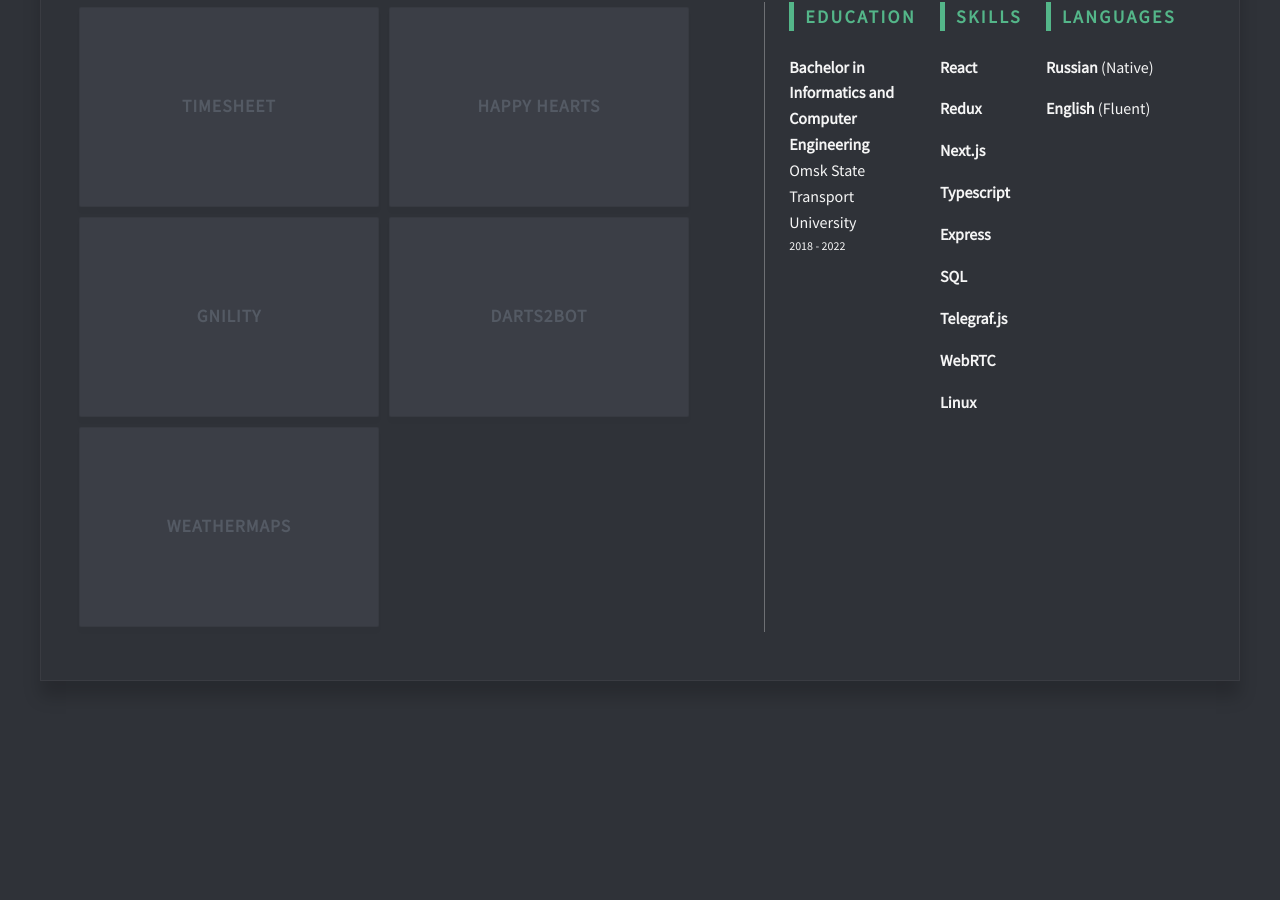
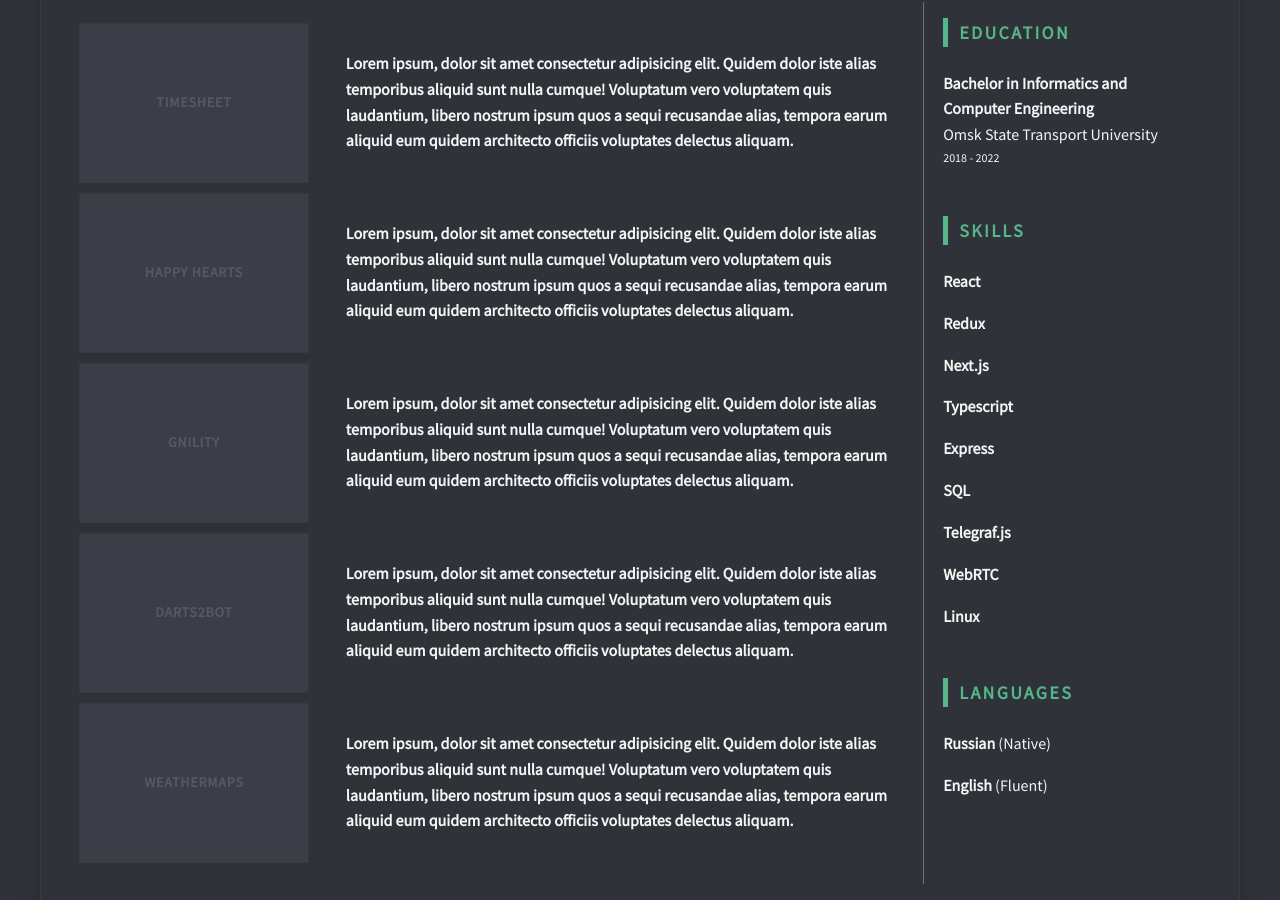
Before and after one commit to h4x0rlol/Blog, a Next.js app in the folder client/: page / in a window 1280 px wide. Shown: the part 346-1246 px from the top of the page. Before the commit the page ends 1075 px from the top, so only its background shows below. Built offline with nearby package versions, Linux system fonts and the light colour scheme.

Commit message:
add description to projects

```diff
--- a/client/components/Projects.jsx
+++ b/client/components/Projects.jsx
@@ -55,6 +55,7 @@ const Projects = () => {
   return (
     <div className={styles.container}>
       <div className={styles.items}>
+        <div className={styles.project}>
           <a
             className={styles.item}
             id="item"
@@ -94,6 +95,16 @@ const Projects = () => {
             </svg>
           </a>
 
+          <div className={styles.project_description}>
+            Lorem ipsum, dolor sit amet consectetur adipisicing elit. Quidem
+            dolor iste alias temporibus aliquid sunt nulla cumque! Voluptatum
+            vero voluptatem quis laudantium, libero nostrum ipsum quos a sequi
+            recusandae alias, tempora earum aliquid eum quidem architecto
+            officiis voluptates delectus aliquam.
+          </div>
+        </div>
+
+        <div className={styles.project}>
           <a
             className={styles.item}
             id="item"
@@ -133,6 +144,16 @@ const Projects = () => {
             </svg>
           </a>
 
+          <div className={styles.project_description}>
+            Lorem ipsum, dolor sit amet consectetur adipisicing elit. Quidem
+            dolor iste alias temporibus aliquid sunt nulla cumque! Voluptatum
+            vero voluptatem quis laudantium, libero nostrum ipsum quos a sequi
+            recusandae alias, tempora earum aliquid eum quidem architecto
+            officiis voluptates delectus aliquam.
+          </div>
+        </div>
+
+        <div className={styles.project}>
           <a
             className={styles.item}
             id="item"
@@ -172,6 +193,16 @@ const Projects = () => {
             </svg>
           </a>
 
+          <div className={styles.project_description}>
+            Lorem ipsum, dolor sit amet consectetur adipisicing elit. Quidem
+            dolor iste alias temporibus aliquid sunt nulla cumque! Voluptatum
+            vero voluptatem quis laudantium, libero nostrum ipsum quos a sequi
+            recusandae alias, tempora earum aliquid eum quidem architecto
+            officiis voluptates delectus aliquam.
+          </div>
+        </div>
+
+        <div className={styles.project}>
           <a
             className={styles.item}
             id="item"
@@ -179,7 +210,7 @@ const Projects = () => {
             target="_blank"
           >
             <svg
-            preserveAspectRatio="xMiYMid slice"
+              preserveAspectRatio="xMidYMid slice"
               viewBox="0 0 300 200"
               className={styles.svg}
             >
@@ -211,6 +242,16 @@ const Projects = () => {
             </svg>
           </a>
 
+          <div className={styles.project_description}>
+            Lorem ipsum, dolor sit amet consectetur adipisicing elit. Quidem
+            dolor iste alias temporibus aliquid sunt nulla cumque! Voluptatum
+            vero voluptatem quis laudantium, libero nostrum ipsum quos a sequi
+            recusandae alias, tempora earum aliquid eum quidem architecto
+            officiis voluptates delectus aliquam.
+          </div>
+        </div>
+
+        <div className={styles.project}>
           <a
             className={styles.item}
             id="item"
@@ -249,6 +290,15 @@ const Projects = () => {
               </g>
             </svg>
           </a>
+
+          <div className={styles.project_description}>
+            Lorem ipsum, dolor sit amet consectetur adipisicing elit. Quidem
+            dolor iste alias temporibus aliquid sunt nulla cumque! Voluptatum
+            vero voluptatem quis laudantium, libero nostrum ipsum quos a sequi
+            recusandae alias, tempora earum aliquid eum quidem architecto
+            officiis voluptates delectus aliquam.
+          </div>
+        </div>
       </div>
 
       <Skills />
--- a/client/components/Skills.jsx
+++ b/client/components/Skills.jsx
@@ -4,7 +4,7 @@ import styles from "../styles/Skills.module.scss";
 const Skills = () => {
   return (
     <div className={styles.education}>
-      <section styles={styles.education_section}>
+      <section className={styles.education_section}>
         <h3 className={styles.section_header}>Education</h3>
         <ul className={styles.section_ul}>
           <li className={styles.section_li}>
--- a/client/styles/Header.module.scss
+++ b/client/styles/Header.module.scss
@@ -6,14 +6,15 @@
 
 .header_content {
   display: flex;
-  width: 100%;
-  justify-content: space-between;
+  flex-wrap: wrap;
   margin-right: -15px;
   margin-left: -15px;
+  align-items: center;
 }
 
 .header_name {
-  width: 100%;
+  flex: 0 0 75%;
+  max-width: 75%;
 }
 
 .header_name_text {
--- a/client/styles/Projects.module.scss
+++ b/client/styles/Projects.module.scss
@@ -1,26 +1,31 @@
+@import "./variables";
+
 .container {
   display: flex;
-  width: 100%;
-  -moz-box-pack: justify;
-  justify-content: space-between;
+  flex-wrap: wrap;
   margin-right: -15px;
   margin-left: -15px;
 }
 
-.projects {
+.project {
+  display: flex;
+  flex-direction: row;
   width: 100%;
+  justify-content: space-between;
 }
 
-$db: #2f3238;
-$dc: #f5f5f5;
-$lb: #f9f9f9;
-$lc: #1a1a1a;
-$l: #1abc89;
+.project_description {
+  display: flex;
+  align-self: center;
+  padding-left: 2rem;
+  padding-right: 2rem;
+}
 
 .items {
-  display: flex;
-  flex-flow: row wrap;
-  width: 100%;
+  padding-bottom: 1rem;
+  padding-top: 1rem;
+  flex: 0 0 75%;
+  max-width: 75%;
 }
 
 .item {
@@ -29,8 +34,8 @@ $l: #1abc89;
   justify-content: center;
   position: relative;
   overflow: hidden;
-  width: 300px;
-  height: 200px;
+  width: 100%;
+  height: 160px;
   margin: 5px;
   cursor: pointer;
   background-color: lighten($db, 5);
@@ -84,4 +89,8 @@ $l: #1abc89;
   .items {
     padding-top: 1rem;
   }
+
+  .project {
+    flex-direction: column;
+  }
 }
--- a/client/styles/Skills.module.scss
+++ b/client/styles/Skills.module.scss
@@ -1,9 +1,10 @@
 .education {
-  display: flex;
-  flex-direction: row;
+  flex: 0 0 25%;
+  max-width: 25%;
   border-left: 1px solid rgba(255, 255, 255, 0.3);
   font-size: 1rem;
-  padding-left: 1.5rem;
+  padding-left: 1.2rem;
+  padding-right: 1.5rem;
   padding-bottom: 1.5rem;
 }
 
@@ -61,12 +62,12 @@
 
 .skills {
   padding-bottom: 1rem;
-  padding-left: 1.5rem;
+  padding-top: 1rem;
 }
 
 .languages {
   padding-bottom: 1rem;
-  padding-left: 1.5rem;
+  padding-top: 1rem;
 }
 
 .muted {
@@ -78,14 +79,5 @@
     border-left: 0;
     padding-left: 0.2rem;
     border-bottom: 1px solid rgba(255, 255, 255, 0.3);
-    flex-direction: column;
-  }
-
-  .skills {
-    padding-left: 0;
-  }
-
-  .languages {
-    padding-left: 0;
   }
 }
--- /dev/null
+++ b/client/styles/_variables.scss
@@ -0,0 +1,5 @@
+$db: #2f3238;
+$dc: #f5f5f5;
+$lb: #f9f9f9;
+$lc: #1a1a1a;
+$l: #1abc89;
--- a/client/styles/global.scss
+++ b/client/styles/global.scss
@@ -1,8 +1,4 @@
-$db: #2f3238;
-$dc: #f5f5f5;
-$lb: #f9f9f9;
-$lc: #1a1a1a;
-$l: #1abc89;
+@import "./variables";
 
 @font-face {
   font-family: "Source Sans Pro";
```
Lines whose indentation alone changed are shown as unchanged.
